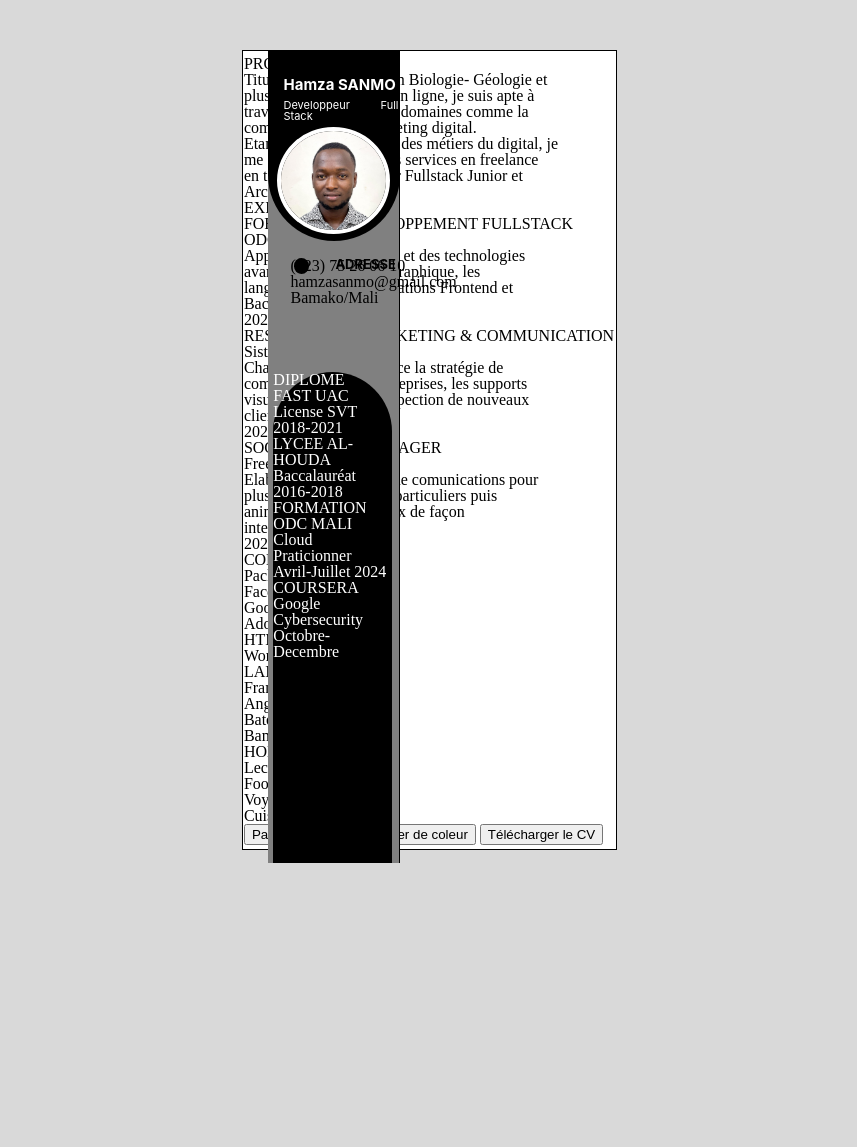
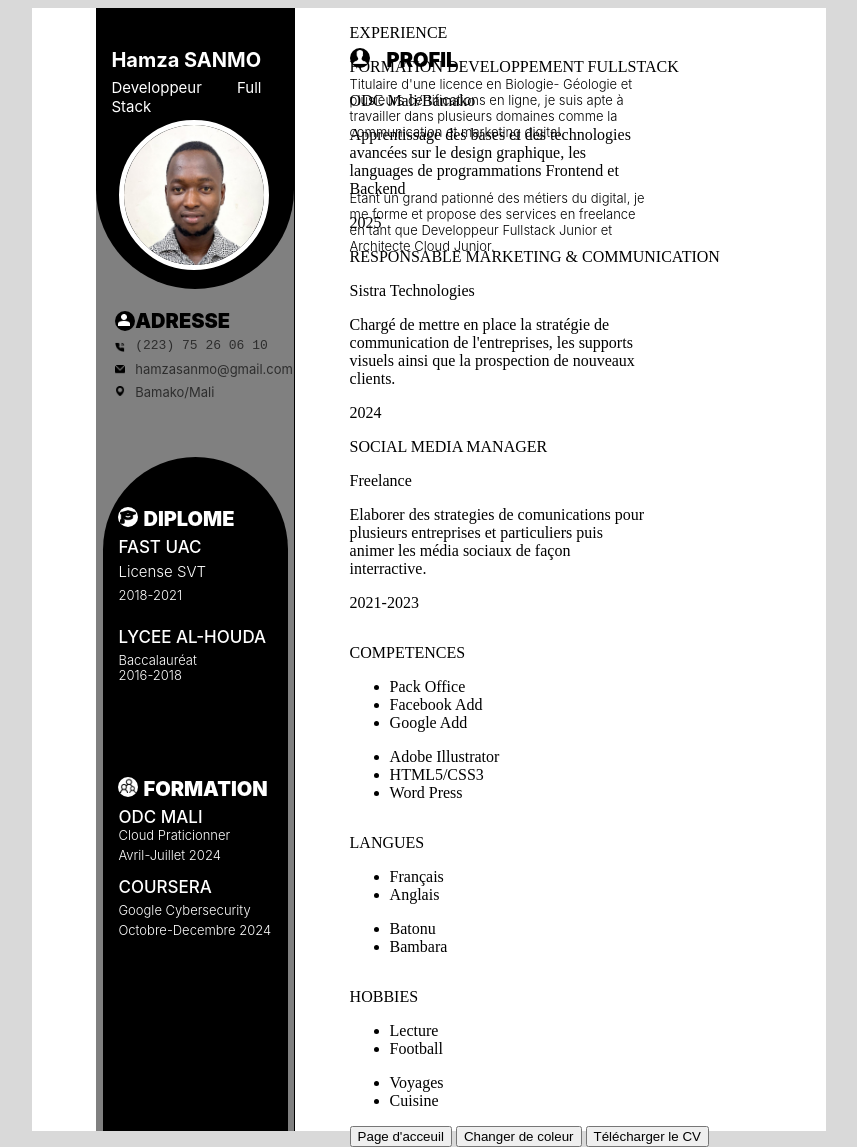
Before and after one commit to HamzaSANMO/Maquette_InteractiveWEB, a plain HTML site: page cv.html in a window 1280 px wide. Shown: the whole page, without its empty margins (211-1068 px from the left). Before the commit the page ends 863 px from the top, so only its background shows below. Drawn offline with nearby package versions, Linux system fonts and the light colour scheme.

Commit message:
actualisation of doc

```diff
--- a/cv.html
+++ b/cv.html
@@ -16,55 +16,67 @@
                     <img src="image/hamza_identity.jpg" alt="Hamza SANMO" class="photo">
                 </div>
                 <div class="second">
-                        <div class="cercle_adres"></div>
-                        <img src="/image/logo_adresse.png" alt="adresse logo" id="logo_adr">
+                        <div>
+                            <div class="cercle_adres"></div>
+                            <img src="image/logo_adres.png" alt="adresse logo" id="logo_adr">
+                        </div>
                         <p id="adresse">ADRESSE</p>
-                    <div class="cercle"></div>
-                    <P class="content">(223) 75 26 06 10</P>
-                    <div class="cercle"></div>
-                    <P class="content">hamzasanmo@gmail.com</P>
-                    <div class="cercle"></div>
-                    <p class="content">Bamako/Mali</p>
+                        <div class="adres_info">
+                            <pre><p id="number">(223) 75 26 06 10</p></pre>
+                            <P id="mail">hamzasanmo@gmail.com</P>
+                            <p id="localisation">Bamako/Mali</p>
+                        </div>
+                        <div class="small_logo">
+                            <img src="image/logo_phone.png" alt="call_logo" id="logo_number">
+                            <img src="image/logo_mail.png" alt="mail_logo" id="mail_logo">
+                            <img src="image/logo_localisation.png" alt="logo_localisation" id="logo_localisation">
+                        </div>
                 </div>
                 <div class="third">
-                    <div class="diplome">
-                        <div class="cercle"></div>
-                        <p class="title">DIPLOME</p>
-                        <p class="sub_title">FAST UAC</p>
-                        <p class="content">License SVT</p>
-                        <p class="content">2018-2021</p>
-                        <p class="sub_title">LYCEE AL-HOUDA</p>
-                        <p class="content">Baccalauréat</p>
-                        <p class="content">2016-2018</p>
+                    <div class="diplomes">
+                        <div class="cercle_diplome"></div>
+                        <img src="image/logo_diplome.png" alt="logo_diplome" id="logo_diplome">
+                        <div class="diplome">DIPLOME</div>
+
+                        <div class=university>FAST UAC</div>
+                        <div class=grade>License SVT</div>
+                        <div class=year>2018-2021</div>
+
+                        <div class=lycee>LYCEE AL-HOUDA</div>
+                        <div class=bachelor>Baccalauréat</div>
+                        <div class=annee>2016-2018</div>
                     <div>
 
-                    </div class="formation">
-                        <div class="cercle"></div>
-                        <p class="title">FORMATION</p>
-                        <p class="sub_title">ODC MALI</p>
-                        <p class="content">Cloud Praticionner</p>
-                        <p class="content">Avril-Juillet 2024</p>
-                        <p class="sub_title">COURSERA</p>
-                        <p class="content">Google Cybersecurity</p>
-                        <p class="content">Octobre-Decembre</p>
+                    </div class="formations">
+                        <div class="cercle_formation"></div>
+                        <img src="image/logo_formation.png" alt="logo_formation" id="logo_formation">
+                        <div class="formation">FORMATION</div>
+                        <div class="odc">ODC MALI</div>
+                        <div class="aws">Cloud Praticionner</div>
+                        <div class="month">Avril-Juillet 2024</div>
+
+                        <div class="coursera">COURSERA</div>
+                        <div class="Cybersecurity">Google Cybersecurity</div>
+                        <div class="mois">Octobre-Decembre 2024</div>
                     </div>
 
                 </div>
             </div>
             <div class="right">
                 <div class="profil">
-                    <div class="cercle"></div>
-                    <p class="title">PROFIL</p>
-                    <p class="content">Titulaire d'une licence en Biologie- Géologie et <br>
+                    <div class="cercle_profil"></div>
+                    <img src="image/logo_profil.png" alt="logo_profil" id="logo_profil">
+                    <div id="title">PROFIL</div>
+                    <div class="somary">Titulaire d'une licence en Biologie- Géologie et <br>
                         plusieurs certifications en ligne, je suis apte à <br>
                         travailler dans plusieurs domaines comme la <br>
                         communication et marketing digital.
-                    </p>
-                    <p class="content">
+                    </div>
+                    <div class="sommary">
                         Etant un grand pationné des métiers du digital, je <br> me forme et propose des services en freelance <br>
                         en tant que Developpeur Fullstack Junior et <br>
                         Architecte Cloud Junior.
-                    </p>
+                    </div>
                 </div>
                 <div class="experience">
                     <div class="cercle"></div>
--- a/styles.css
+++ b/styles.css
@@ -1,23 +1,3 @@
-@import url("https://cdnjs.cloudflare.com/ajax/libs/meyer-reset/2.0/reset.min.css");
-* {
-  -webkit-font-smoothing: antialiased;
-  box-sizing: border-box;
-}
-/*Suppression du code par defaut du navigateur*/
-
-html,
-body {
-  margin: 0px;
-  height: 100%;
-}
-button:focus-visible {
-  outline: 2px solid #4a90e2 !important;
-  outline: -webkit-focus-ring-color auto 5px !important;
-}
-a {
-  text-decoration: none;
-}
-
 body{
     display: flex;
     flex-direction: column;
@@ -56,39 +36,39 @@ body{
 
 
 .frame {
+    /* 595. 842 */
     display: flex;
-    width: 375px;
-    height: 812px;
-    top:50px ;
-    border: 1px solid black;
+    width: 794px;
+    height: 1123px;
     justify-content: center;
     position: relative;
     background-color: white;
+    display: flex;
 
 }
 #name{
     position: absolute;
-    width: 115px;
-    height: 15px;
+    width: 150px;
+    height: 20px;
     left: 15.91px;
     text-align: justify;
-    top: 26px;
+    top: 20px;
     font-family: 'Inter';
     font-style: normal;
     font-weight: 700;
-    font-size: 15px;
+    font-size: 20px;
     color: #FFFFFF;
 }
 .job{
     position: absolute;
-    width: 115px;
-    height: 17px;
+    width: 150px;
+    height: 20px;
     left: 15.91px;
-    top: 49px;
+    top: 55px;
     font-family: 'Inter';
     font-style: normal;
     font-weight: 400;
-    font-size: 11px;
+    font-size: 15px;
     text-align: justify;
     color: #FFFFFF;
 }
@@ -96,23 +76,24 @@ body{
 
 .left {
     position: absolute;
-    left: 25.09px;
-    width: 131.93px;
-    height: 812px;
+    left: 8%;
+    width: 25%;
+    height: 100%;
     background-color: grey;
     border-right: 1px solid black;
 }
 .right{
+    position: absolute;
     display: flex;
     flex-direction: column;
     justify-content: center;
+    left: 40%;
 }
 
 .first{
     background-color: black;
-    width: 131.93px;
-    height: 189.83px;
-
+    width: 100%;
+    height: 25%;
     color: white;
     border-radius: 0 0 200px 200px;
     text-align: center;
@@ -122,26 +103,35 @@ body{
 }
 .first img {
     position: absolute;
-    left: 9.91px;
-    top: 76px;
-    width: 113px;
-    height: 107px;
+    left: 12%;
+    top: 10%;
+    width: 140px;
+    height: 140px;
     border-radius: 50%;
-    border: 4px solid white;
+    border: 5px solid white;
 }
 .second {
-    position: absolute;
-    top: 207px;
-    left: 22.91px;
+
 }
 
 #adresse {
     position: absolute;
-    left: 44.91px;
-    width: 73px;
-    height: 18px;
+    left: 20%;
+    width: 100px;
+    height: 50%;
+    top: 25%;
     font-family: "inter";
-    font-weight: 700;
+    font-weight: 900;
+    font-size: 20px;
+}
+.adres_info {
+    position: absolute;
+    top: 30%;
+    left: 20%;
+    width: 50%;
+    height: 10%;
+    font-family: "inter";
+    font-weight: 400;
     font-size: 13px;
 }
 
@@ -150,46 +140,287 @@ body{
     background-color: black;
     color: white;
     border-radius: 200px 200px 0 0;
-    bottom: 0;
-    left: 5.75px;
-    width: 118.85px;
-    height: 491.05px;
+    top: 40%;
+    left: 4%;
+    width: 93%;
+    height: 60%;
 }
 #logo_adr{
     position: absolute;
-    width: 12px;
-    height: 12px;
-    left: 52px;
-    top: 207px;
+    width: 18px;
+    height: 18px;
+    left: 10%;
+    top: 27%;
 }
 
 .cercle_adres {
     position: absolute;
     border-radius: 50px;
     background-color: black;
-    width: 15px;
-    height: 16px;
-    left: 4px;
-    top: 0px;
+    width: 20px;
+    height: 20px;
+    left: 10%;
+    top: 27%;
 }
 
-.info_adres {
+.adres_info {
     position: absolute;
-    width: 106px;
+    width: 50%;
     height: 43px;
-    left: 4px;
-    top: 5px;
+    left: 20%;
+    top: 28.5%;
     font-family: 'Inter';
     font-style: normal;
     font-weight: 400;
-    font-size: 8px;
+    font-size: 13px;
     line-height: 10px;
     color: rgba(0, 0, 0, 0.65);
 }
-#cercle{
-    border-radius: 50%;
-    display: inline;
+
+#logo_number {
+    position: absolute;
+    left: 10%;
+    top: 29.7%;
+    height: 10px;
+    width: 10px;
+}
+#mail_logo {
+    position: absolute;
+    left: 10%;
+    top: 31.8%;
+    height: 10px;
+    width: 10px;
+}
+#logo_localisation {
+    position: absolute;
+    left: 10%;
+    top: 33.7%;
+    height: 10px;
+    width: 10px;
+}
+.diplomes {
+    position: absolute;
+    top: 20px;
+    left: 15px;
+}
+
+.cercle_diplome {
+    position: absolute;
+    border-radius: 50px;
+    background-color: white;
+    width: 20px;
+    height: 20px;
+    top: 30px;
+}
+
+#logo_diplome {
+    position: absolute;
+    width: 16px;
+    height: 16px;
+    left: 2px;
+    top: 32px;
+}
+
+.diplome {
+    position: absolute;
+    left: 25px;
+    top: 30px;
+    font-family: "inter";
+    font-weight: 900;
+    font-size: 20px;
+}
+
+.university {
+    position: absolute;
+    height: 18px;
+    width: 100px;
+    top: 60px;
+    font-family: "inter";
+    font-weight: 500;
+    font-size: 17px;
+}
+
+.grade {
+    position: absolute;
+    width: 100px;
+    height: 18px;
+    top: 85px;
+    font-family: "inter";
+    font-weight: 300;
+    font-size: 15px;
+}
+.year {
+    position: absolute;
+    width: 100px;
+    height: 18px;
+    top: 110px;
+    font-family: "inter";
+    font-weight: 300;
+    font-size: 13px;
+}
+
+.lycee {
+    position: absolute;
+    height: 18px;
+    width: 200px;
+    top: 150px;
+    font-family: "inter";
+    font-weight: 500;
+    font-size: 17px;
+}
+
+.bachelor {
+    position: absolute;
+    width: 100px;
+    height: 18px;
+    top: 175px;
+    font-family: "inter";
+    font-weight: 300;
+    font-size: 13px;
+}
+.annee {
+    position: absolute;
+    width: 100px;
+    height: 18px;
+    top: 190px;
+    font-family: "inter";
+    font-weight: 300;
+    font-size: 13px;
+}
+.formations {
+    position: absolute;
+    top: 20px;
+    left: 15px;
+}
+
+.cercle_formation {
+    position: absolute;
+    border-radius: 50px;
+    background-color: white;
+    width: 20px;
+    height: 20px;
+    top: 300px;
+}
+
+#logo_formation {
+    position: absolute;
+    width: 16px;
+    height: 16px;
+    left: 2px;
+    top: 300px;
+}
+
+.formation {
+    position: absolute;
+    left: 25px;
+    top: 300px;
+    font-family: "inter";
+    font-weight: 900;
+    font-size: 20px;
+}
+
+.odc {
+    position: absolute;
+    height: 18px;
+    width: 150px;
+    top: 330px;
+    font-family: "inter";
+    font-weight: 500;
+    font-size: 17px;
+}
+
+.aws {
+    position: absolute;
+    width: 180px;
+    height: 18px;
+    top: 350px;
+    font-family: "inter";
+    font-weight: 300;
+    font-size: 13px;
+}
+.month {
+    position: absolute;
+    width: 180px;
+    height: 18px;
+    top: 370px;
+    font-family: "inter";
+    font-weight: 300;
+    font-size: 13px;
+}
+
+.coursera {
+    position: absolute;
+    height: 18px;
+    width: 200px;
+    top: 400px;
+    font-family: "inter";
+    font-weight: 500;
+    font-size: 17px;
+}
+
+.Cybersecurity {
+    position: absolute;
+    width: 180px;
+    height: 18px;
+    top: 425px;
+    font-family: "inter";
+    font-weight: 300;
+    font-size: 13px;
+}
+.mois {
+    position: absolute;
+    width: 200px;
+    height: 18px;
+    top: 445px;
+    font-family: "inter";
+    font-weight: 300;
+    font-size: 13px;
+}
+
+.cercle_profil {
+    position: absolute;
+    border-radius: 50px;
     background-color: black;
     width: 20px;
     height: 20px;
+    top: 3.5%;
 }
+
+#logo_profil {
+    position: absolute;
+    width: 14px;
+    height: 14px;
+    left: 1%;
+    top: 3.7%;
+
+}
+
+#title {
+    position: absolute;
+    left: 10%;
+    width: 100px;
+    height: 50%;
+    top: 3.5%;
+    font-family: "inter";
+    font-weight: 900;
+    font-size: 20px;
+}
+
+.somary {
+    position: absolute;
+    width: 100%;
+    height: 10%;
+    top: 6%;
+    font-family: "inter";
+    font-weight: 300;
+    font-size: 13px;
+}
+.sommary {
+    position: absolute;
+    width: 100%;
+    height: 10%;
+    top: 16%;
+    font-family: "inter";
+    font-weight: 300;
+    font-size: 13px;
+}
```
Also changed, not shown: image/logo_adres.png (added), image/logo_diplome.png (added), image/logo_formation.png (added), image/logo_localisation.png (added), image/logo_mail.png (added), image/logo_phone.png (added), image/logo_profil.png (added).
